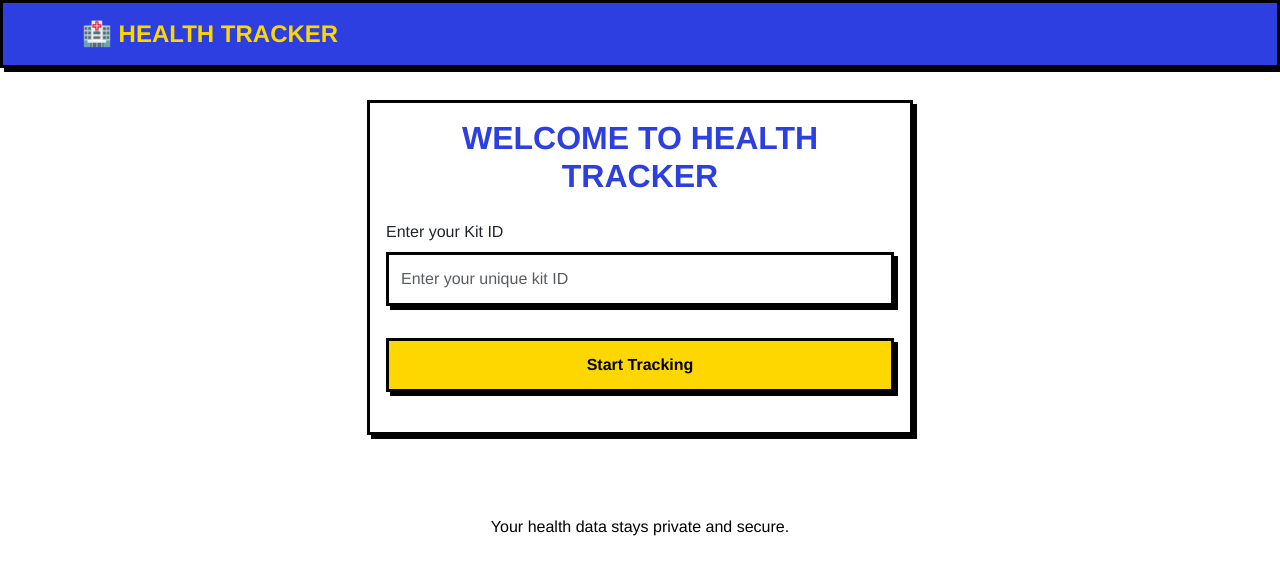
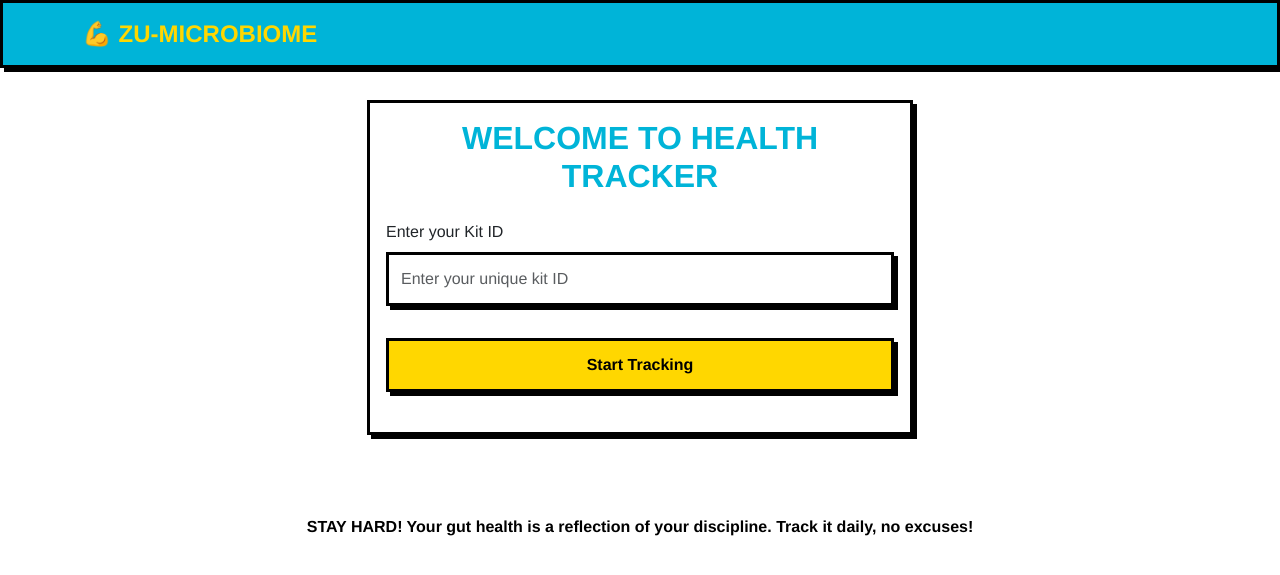
Before and after one commit to dhruv1710/ZuMicrobiome, a Flask app: page / in a window 1280 px wide. Shown: the top 575 px of the page. Run offline with Flask 3, Linux system fonts and the light colour scheme; some libraries are stand-ins or nearby versions; some web fonts are replaced.

Commit message:
Agent query: Is the navbar showing the new cyan-blue color with "Zu-Microbiome" name and the motivational footer message?
Update branding and messaging to reflect "Zu-Microbiome" product, including color scheme and website copy.

Screenshot: https://storage.googleapis.com/screenshot-production-us-central1/423c0b6b-0484-4536-bf4e-8baa424122f3/5bdbca28-e1de-4986-9524-d949763ca0fb.jpg

```diff
--- a/static/css/styles.css
+++ b/static/css/styles.css
@@ -1,7 +1,7 @@
 :root {
-    --primary-color: #2D3FE1;  /* Bold blue */
+    --primary-color: #00B4D8;  /* Cyan-blue */
     --secondary-color: #FFD700; /* Bright yellow */
-    --accent-color: #111B76;   /* Darker blue */
+    --accent-color: #0077B6;   /* Darker cyan-blue */
     --background-color: #FFFFFF;
     --text-color: #000000;
     --border-thickness: 3px;
--- a/templates/base.html
+++ b/templates/base.html
@@ -3,7 +3,7 @@
 <head>
     <meta charset="UTF-8">
     <meta name="viewport" content="width=device-width, initial-scale=1.0">
-    <title>Health Tracker</title>
+    <title>Zu-Microbiome</title>
     <link href="https://cdn.jsdelivr.net/npm/bootstrap@5.3.0/dist/css/bootstrap.min.css" rel="stylesheet">
     <link href="https://cdn.jsdelivr.net/npm/feather-icons/dist/feather.min.css" rel="stylesheet">
     <link rel="preconnect" href="https://fonts.googleapis.com">
@@ -11,12 +11,12 @@
     <link href="https://fonts.googleapis.com/css2?family=Helvetica+Neue:wght@400;700&display=swap" rel="stylesheet">
     <link rel="stylesheet" href="{{ url_for('static', filename='css/styles.css') }}">
     <link rel="manifest" href="{{ url_for('static', filename='manifest.json') }}">
-    <meta name="theme-color" content="#2D3FE1">
+    <meta name="theme-color" content="#00B4D8">
 </head>
 <body>
     <nav class="navbar navbar-expand-lg">
         <div class="container">
-            <a class="navbar-brand" href="/">🏥 Health Tracker</a>
+            <a class="navbar-brand" href="/">💪 Zu-Microbiome</a>
         </div>
     </nav>
 
@@ -27,7 +27,7 @@
     <footer class="container mt-5 mb-4">
         <div class="row">
             <div class="col-12 text-center">
-                <p class="mb-0">Your health data stays private and secure.</p>
+                <p class="mb-0 fw-bold">STAY HARD! Your gut health is a reflection of your discipline. Track it daily, no excuses!</p>
             </div>
         </div>
     </footer>
```
